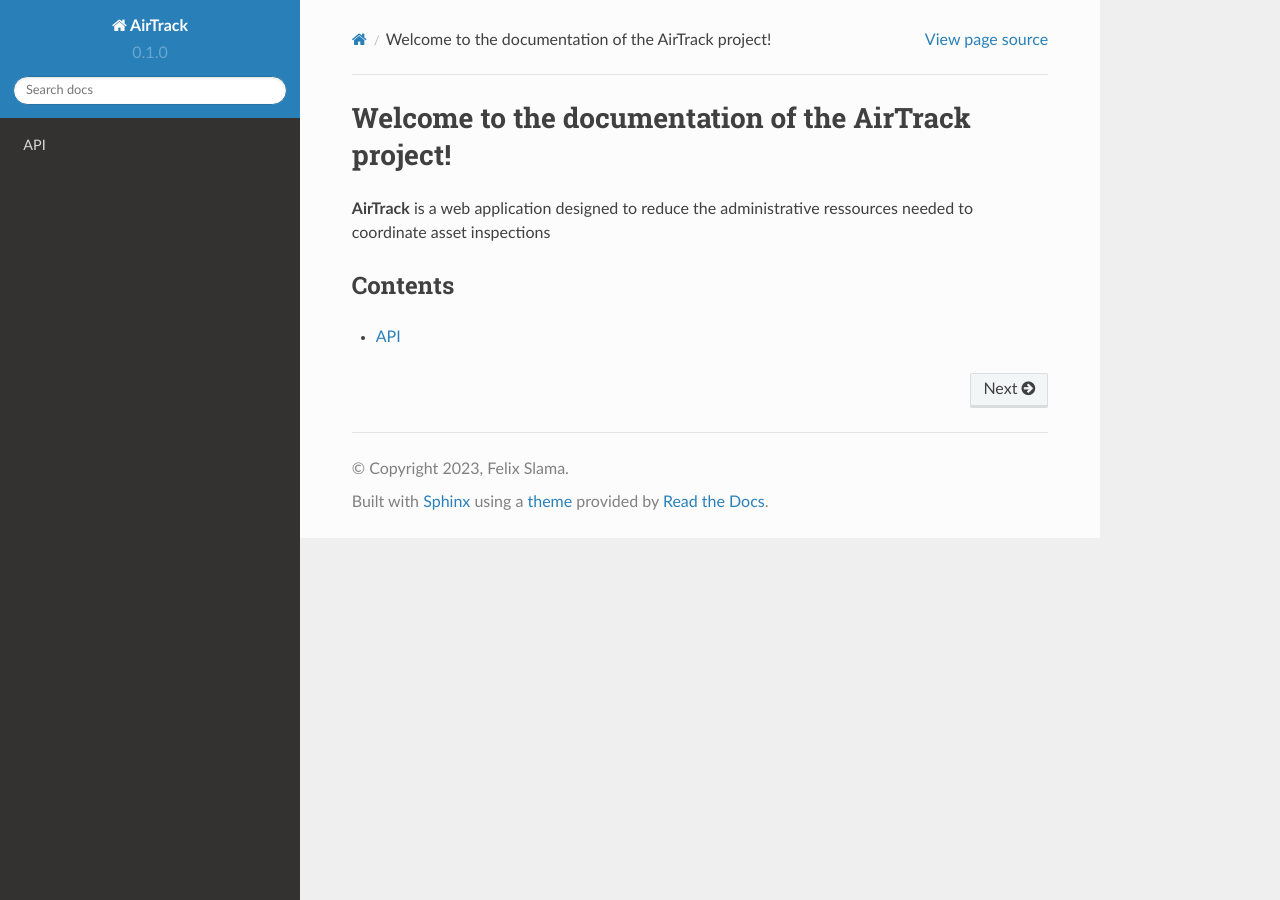
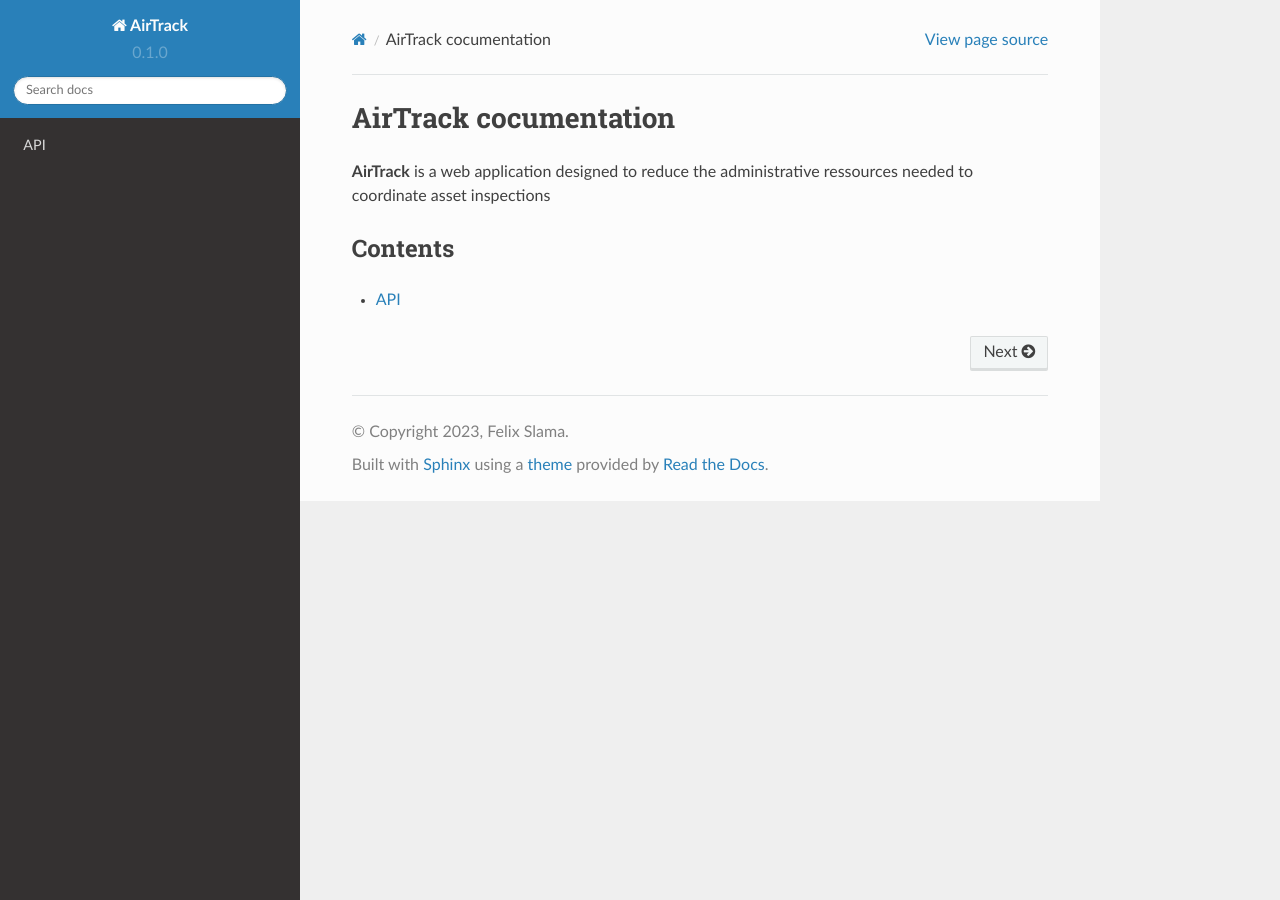
Before and after one commit to AirTracked/docs, a Sphinx documentation site: the page built from docs/source/index.rst, in a window 1280 px wide. Built offline with Sphinx 7.4.7 and the Read the Docs theme 2.0.0, drawn with Linux system fonts in a browser that asks for light colours; pages that are not in the unit, such as notebooks, are missing from menus.

Commit message:
change title

```diff
--- a/docs/source/index.rst
+++ b/docs/source/index.rst
@@ -1,4 +1,4 @@
-Welcome to the  documentation of the AirTrack project!
+AirTrack cocumentation
 ===================================
 
 **AirTrack** is a web application designed to reduce the administrative
```
